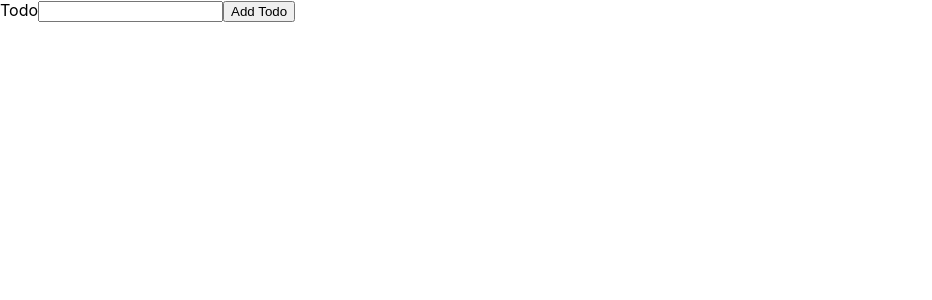
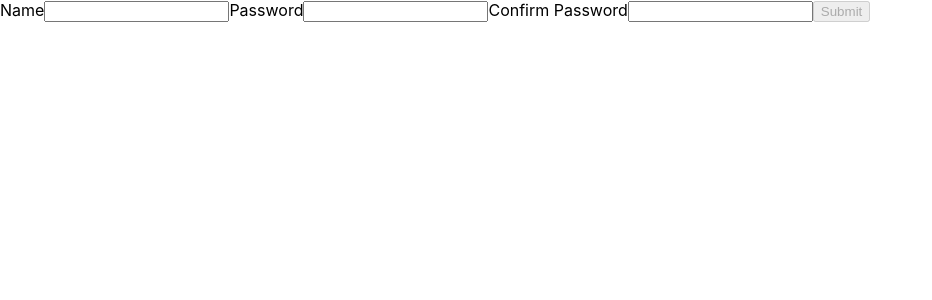
Before and after one commit to doheelee0328/Frontend-challenges, a React (Create React App) app in the folder coding-challenge-2/: page /1 in a window 1280 px wide. Shown: the top 300 px of the page, without its empty margins (0-932 px from the left). Built offline with nearby package versions, Linux system fonts and the light colour scheme.

Commit message:
finish the validation form

```diff
--- a/coding-challenge-2/src/App.tsx
+++ b/coding-challenge-2/src/App.tsx
@@ -1,13 +1,16 @@
 import React, { useState } from 'react'
+import Form from './form-validation/Form.tsx'
 import './App.css'
 // import JobFeed from './Jobfeed'
 // import JobPost from './JobPost'
 // import { Routes, Route } from 'react-router-dom'
-import Form from './typescript-practice/Form.tsx'
+// import Form from './typescript-practice/Form.tsx'
 
 interface TodoState {
   todo: string[]
 }
+
+// if its both string and number use todo:(string | number)[]
 
 function App() {
   const [state, setState] = useState<TodoState>({
@@ -28,19 +31,21 @@ function App() {
       todo: state.todo.filter((todo) => todo !== content),
     }))
   }
+  // since there is no id
   return (
     <>
       {/* <Routes>
         <Route path='/' element={<JobFeed />}></Route>
         <Route path='/:jobPostId' element={<JobPost />}></Route>
       </Routes> */}
-      <Form addTodo={addTodo} />
+      {/* <Form addTodo={addTodo} />
 
       {state.todo.map((el, index) => (
         <li onClick={() => removeTodo(el)} key={index}>
           {el}
         </li>
-      ))}
+      ))} */}
+      <Form />
     </>
   )
 }
--- /dev/null
+++ b/coding-challenge-2/src/form-validation/Form.tsx
@@ -0,0 +1,105 @@
+import React, { useState, useEffect } from 'react'
+
+const Form = () => {
+  const [state, setState] = useState({
+    name: '',
+    password: '',
+    confirmPassword: '',
+    isFormValid: false,
+    nameErrorMessage: '',
+    passwordErrorMessage: '',
+    confirmPasswordErrorMessage: '',
+  })
+
+  const usernameValid = function (username) {
+    const regex = /^[A-Za-z0-9]+$/
+    const length = username.length >= 4 && username.length <= 15
+    return length && regex.test(username)
+  }
+
+  const passwordValid = function (password) {
+    const regex = /^[A-Za-z0-9]+$/
+    const length = password.length >= 4 && password.length <= 15
+    return length && regex.test(password)
+  }
+
+  const isMatchPassword = state.password === state.confirmPassword
+
+  const updateFormValidity = () => {
+    const isUsernameValid = usernameValid(state.name)
+    const isPasswordValid = passwordValid(state.password)
+
+    setState((prevState) => ({
+      ...prevState,
+      isFormValid: isUsernameValid && isPasswordValid && isMatchPassword,
+    }))
+  }
+
+  const handleUsernameChange = (e) => {
+    const newName = e.target.value
+    setState((prevState) => ({
+      ...prevState,
+      name: newName,
+      nameErrorMessage:
+        newName === ''
+          ? 'This field must be filled'
+          : newName.length < 4
+          ? 'Username should be more than 4'
+          : '',
+    }))
+  }
+
+  const handlePasswordChange = (e) => {
+    const newPassword = e.target.value
+    setState((prevState) => ({
+      ...prevState,
+      password: newPassword,
+    }))
+  }
+
+  const handleConfirmPasswordChange = (e) => {
+    const newConfirmPassword = e.target.value
+    setState((prevState) => ({
+      ...prevState,
+      confirmPassword: newConfirmPassword,
+    }))
+  }
+
+  useEffect(() => {
+    updateFormValidity()
+    // eslint-disable-next-line react-hooks/exhaustive-deps
+  }, [state.name, state.password, state.confirmPassword])
+
+  const submitHandler = (e) => {
+    e.preventDefault()
+  }
+
+  return (
+    <form onSubmit={submitHandler}>
+      <label>Name</label>
+      <input
+        type='text'
+        onChange={handleUsernameChange}
+        value={state.name}
+        onBlur={handleUsernameChange}
+      />
+      {state.nameErrorMessage ? <p>{state.nameErrorMessage}</p> : ''}
+      <label>Password</label>
+      <input
+        type='password'
+        onChange={handlePasswordChange}
+        value={state.password}
+      />
+      {state.passwordErrorMessage ? <p>{state.passwordErrorMessage}</p> : ''}
+      <label>Confirm Password</label>
+      <input
+        type='password'
+        onChange={handleConfirmPasswordChange}
+        value={state.confirmPassword}
+      />
+      <button disabled={!state.isFormValid}>Submit</button>
+    </form>
+  )
+}
+
+export default Form
```
